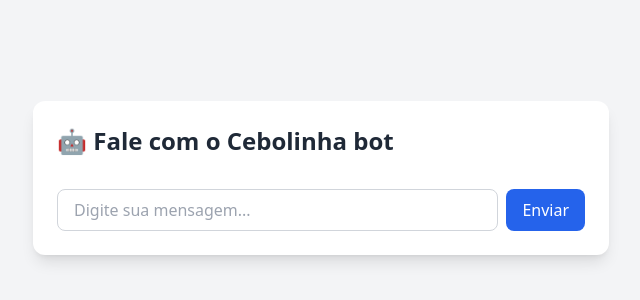
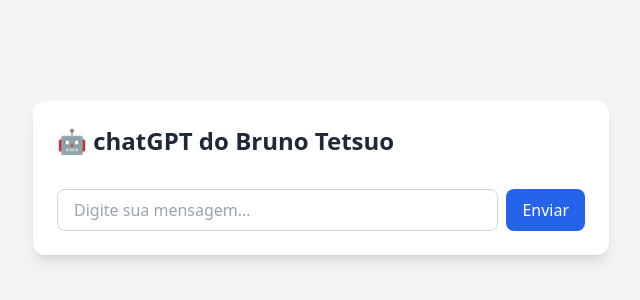
Before and after one commit to brunotetsuo/chat, a plain HTML site: page index.html in a window 1280 px wide. Shown: the part 222-522 px from the top of the page, without its empty margins (319-959 px from the left). Drawn offline with nearby package versions, Linux system fonts and the light colour scheme.

Commit message:
Update index.html

```diff
--- a/index.html
+++ b/index.html
@@ -7,7 +7,7 @@
 </head>
 <body class="bg-gray-100 flex items-center justify-center min-h-screen">
   <div class="bg-white w-full max-w-xl rounded-xl shadow-lg p-6 flex flex-col space-y-4">
-    <h1 class="text-2xl font-bold text-gray-800">🤖 Fale com o Cebolinha bot</h1>
+    <h1 class="text-2xl font-bold text-gray-800">🤖 chatGPT do Bruno Tetsuo</h1>
 
     <div id="chat" class="flex-1 overflow-y-auto space-y-2 max-h-[400px] pr-2"></div>
 
```
